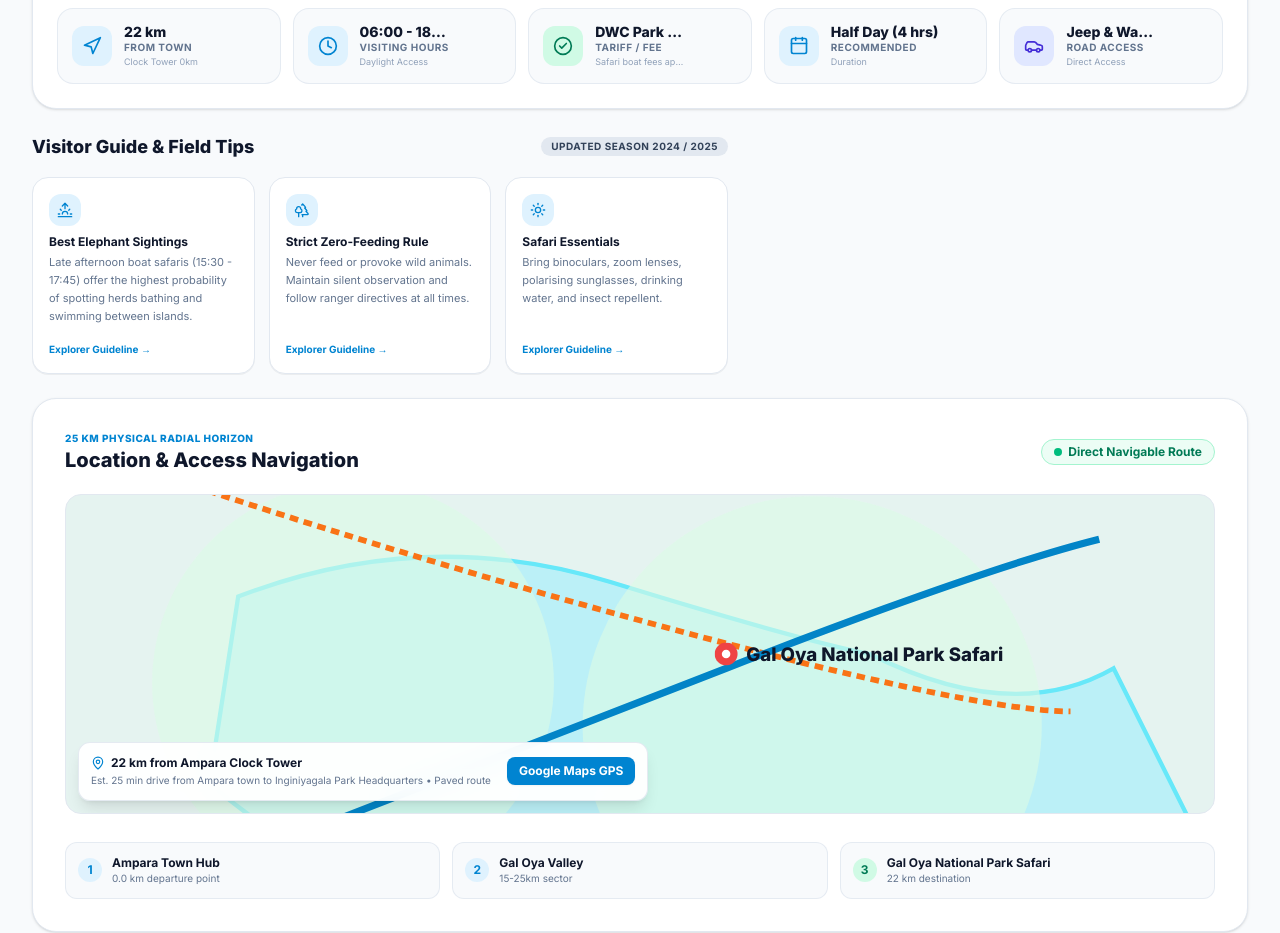
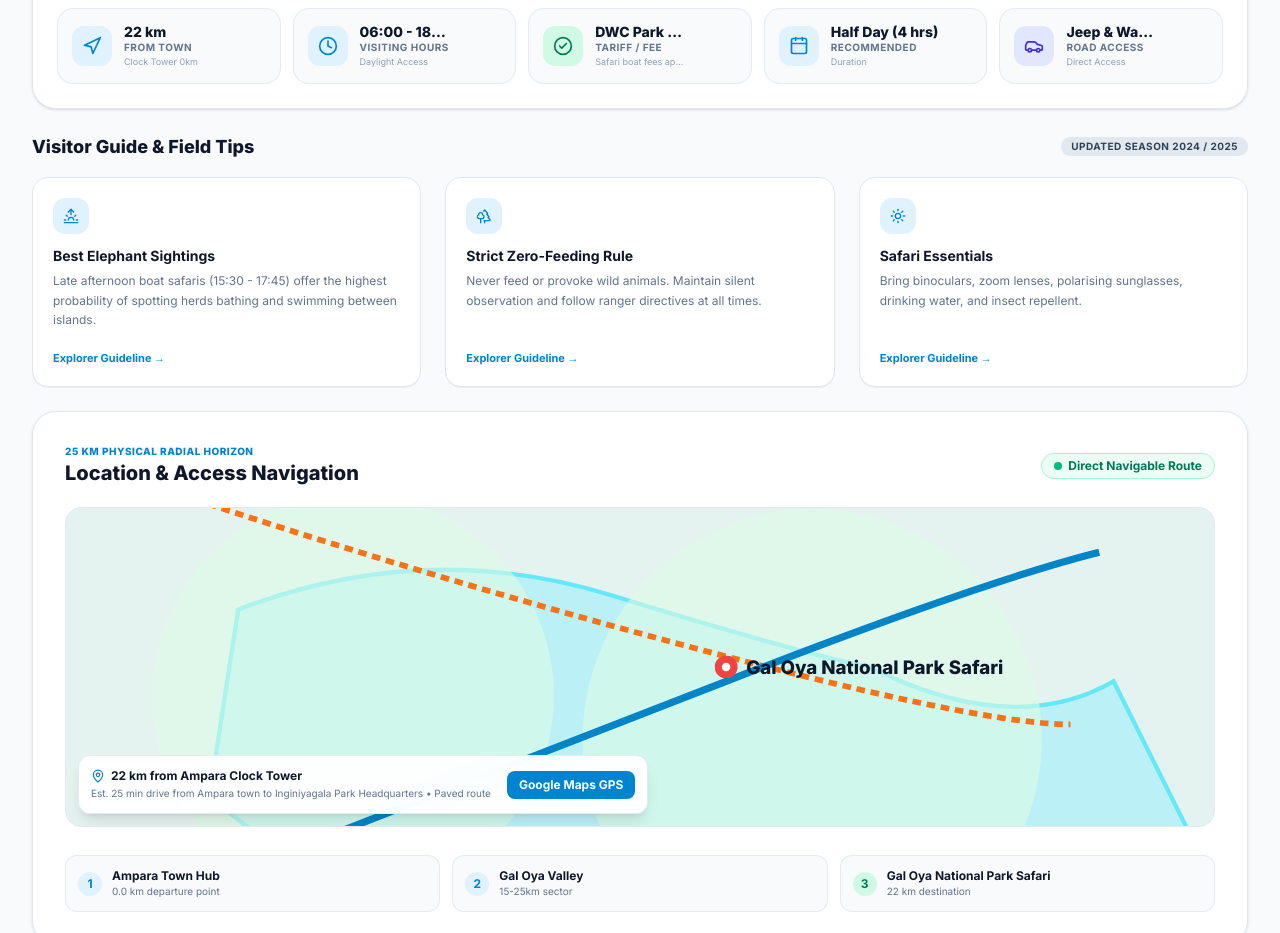
Before and after one commit to anjuparanagama/Ampara_Explore, a Next.js app: page /attraction/gal-oya-national-park in a window 1280 px wide. Shown: the part 920-1853 px from the top of the page. Built offline with nearby package versions, Linux system fonts and the light colour scheme; no server answers.

Commit message:
feat: add detailed attraction profile page with rich data, galleries, and interactive booking drawers

```diff
--- a/app/attraction/[id]/page.tsx
+++ b/app/attraction/[id]/page.tsx
@@ -1116,12 +1116,8 @@ function AttractionDetailContent() {
           </div>
         </section>
 
-        {/* 5. 2-Column Main Section */}
-        <section className="grid grid-cols-1 lg:grid-cols-12 gap-8">
-          {/* Left Column: About & Field Tips (7 cols) */}
-          <div className="lg:col-span-7 space-y-8">
-            {/* Visitor Guide & Field Tips */}
-            <div className="space-y-4">
+        {/* 5. Visitor Guide & Field Tips Section */}
+        <section className="w-full space-y-4">
           <div className="flex items-center justify-between">
             <h3 className="text-lg font-black text-slate-900">
               Visitor Guide &amp; Field Tips
@@ -1131,14 +1127,14 @@ function AttractionDetailContent() {
             </span>
           </div>
 
-              <div className="grid grid-cols-1 sm:grid-cols-3 gap-3.5">
+          <div className="grid grid-cols-1 sm:grid-cols-3 gap-4 lg:gap-6">
             {profile.tips.map((tip, idx) => (
               <div
                 key={idx}
-                    className="bg-white rounded-2xl p-4 border border-slate-200 shadow-2xs space-y-2 flex flex-col justify-between"
+                className="bg-white rounded-2xl p-5 border border-slate-200 shadow-2xs space-y-3 flex flex-col justify-between hover:shadow-sm transition-shadow"
               >
                 <div>
-                      <div className="w-8 h-8 rounded-xl bg-sky-100 text-[#0084d1] flex items-center justify-center mb-2">
+                  <div className="w-9 h-9 rounded-xl bg-sky-100 text-[#0084d1] flex items-center justify-center mb-3">
                     {tip.icon === "sunrise" ? (
                       <Sunrise className="w-4 h-4" />
                     ) : tip.icon === "trees" ? (
@@ -1147,20 +1143,18 @@ function AttractionDetailContent() {
                       <Sun className="w-4 h-4" />
                     )}
                   </div>
-                      <div className="text-xs font-bold text-slate-900 leading-snug">
+                  <div className="text-sm font-bold text-slate-900 leading-snug">
                     {tip.title}
                   </div>
-                      <div className="text-[11px] text-slate-500 mt-1 leading-relaxed">
+                  <div className="text-xs text-slate-500 mt-1.5 leading-relaxed">
                     {tip.desc}
                   </div>
                 </div>
-                    <div className="text-[10px] font-bold text-[#0084d1] pt-2">
+                <div className="text-[11px] font-bold text-[#0084d1] pt-2">
                   Explorer Guideline →
                 </div>
               </div>
             ))}
-              </div>
-            </div>
           </div>
         </section>
 
```
Lines whose indentation alone changed are shown as unchanged.
